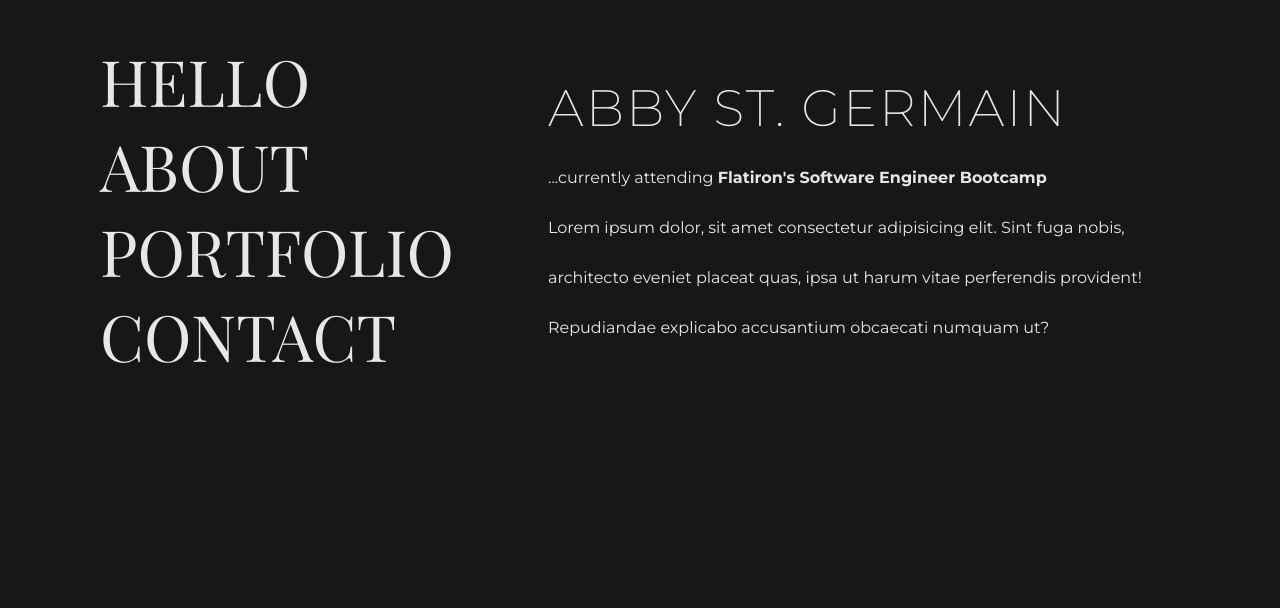
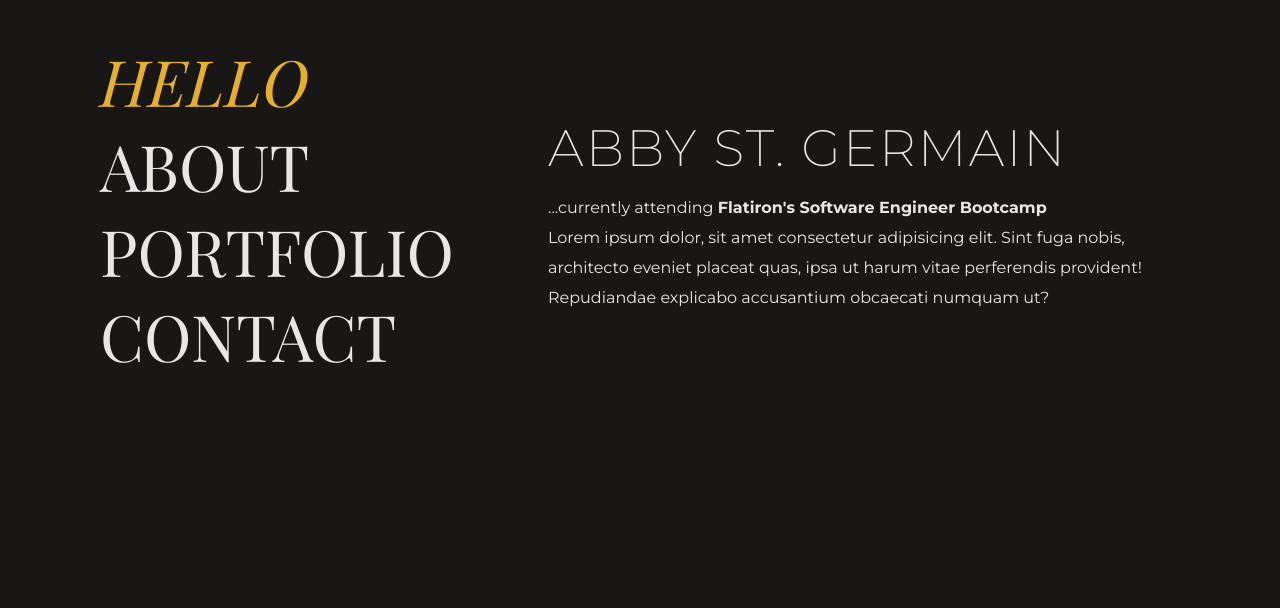
Before and after one commit to abbysaintg/my-personal-website-2, a plain HTML site: page index.html in a window 1280 px wide. Shown: the part 192-800 px from the top of the page. Drawn offline with Linux system fonts and the light colour scheme.

Commit message:
add in js scrollspy for navbar

```diff
--- a/index.html
+++ b/index.html
@@ -14,25 +14,21 @@
     <!-- fonts  -->
     <link rel="preconnect" href="https://fonts.googleapis.com">
     <link rel="preconnect" href="https://fonts.gstatic.com" crossorigin>
-    <link
-        href="https://fonts.googleapis.com/css2?family=Montserrat:ital,wght@0,100;0,200;0,300;0,400;0,500;0,600;0,700;0,800;0,900;1,100;1,200;1,300;1,400;1,500;1,600;1,700;1,800;1,900&family=Playfair+Display+SC:ital@0;1&display=swap"
-        rel="stylesheet">
-    <!-- javascript  -->
-    <!-- <script src="script.js"></script> -->
+    <link href="https://fonts.googleapis.com/css2?family=Montserrat:ital,wght@0,100;0,200;0,300;0,400;0,500;0,600;0,700;0,800;0,900;1,100;1,200;1,300;1,400;1,500;1,600;1,700;1,800;1,900&family=Playfair+Display+SC:ital@0;1&display=swap" rel="stylesheet">
 </head>
 
 <body>
 
     <div id="page">
 
-        <div id="navbar">
+        <nav>
             <ul>
                 <li><a href="#top">HELLO</a></li>
                 <li><a href="#about">ABOUT</a></li>
                 <li><a href="#portfolio">PORTFOLIO</a></li>
                 <li><a href="#contact">CONTACT</a></li>
             </ul>
-        </div>
+        </nav>
 
         <div id="content">
 
@@ -67,7 +63,7 @@
         </div>
 
     </div>
-
+    <script src="script.js"></script>
 </body>
 
 </html>
--- a/script.js
+++ b/script.js
@@ -0,0 +1,42 @@
+
+/* ---------------- NAVBAR SCROLLSPY ---------------- */
+
+let section = document.querySelectorAll('section'); // get all <section> elements
+
+let navLinks = document.querySelectorAll('nav ul a') // get all <a> inside <ul> inside #navbar element
+
+let sectionHeight = document.querySelector('section').offsetHeight; // get height of top section
+
+let sectionStartingPointArray = []; // array to store the top-most pixel points of each <section>
+
+let navLinksArray = []; // array to store the nav elements
+
+// for every <section> element we store their top-most pixel point into an array
+section.forEach((sec) => { sectionStartingPointArray.push(sec.offsetTop); });
+
+// for every nav link element we store them in an array
+navLinks.forEach((navLink) => { navLinksArray.push(navLink); });
+
+// call this function on loading the webpage
+window.onload = () => {
+    navLinksArray[0].classList.add('active');
+}
+
+// call this function everytime we scroll on the browser window
+window.onscroll = () => {
+    // amount of pixel we have scrolled downwards from the top-most point of the web page
+    let downwardScroll = window.scrollY;
+    // for every <section>'s top-most point
+    sectionStartingPointArray.forEach((sectionStart, sectionIndex) => {
+        // check if the current downward scroll is on the middle of each <section>
+        // by using its top-most point minus its height divide by half
+        if (downwardScroll >= sectionStart - sectionHeight / 2) {
+            //if so, we remove all the 'active' classes on all nav links
+            navLinksArray.forEach((nav) => { nav.classList.remove('active'); });
+            //then add the 'active' class on the corresponding nav depending on which section the scroll is currently at
+            navLinksArray[sectionIndex].classList.add('active');
+        }
+    });
+}
+
+/* ---------------- CONTACT FORM SUBMISSION ---------------- */
--- a/style.css
+++ b/style.css
@@ -24,7 +24,7 @@ h1 {
 }
 
 p {
-    line-height: 50px;
+    line-height: 30px;
 }
 
 a {
@@ -75,7 +75,7 @@ a:hover {
 
 /* ----------------------- grid 1 / navbar ----------------------- */
 
-#navbar {
+nav {
     position: sticky; /* like fixed, but has no effect on the position of adjacenet elements */
     top: 0; /* to make it stick to the top of the screen */
     height: 100vh; /* make the height equal to 100 view height */
@@ -85,14 +85,16 @@ a:hover {
     /* border: solid 1px #E8E7E7; */
 }
 
-#navbar li {
+nav li {
     list-style-type: none;  /* remove bullet points */
     font-family: 'Playfair Display SC', serif; /* change font of nav links */
     font-size: 5vw; /* font size that scales with window */
 }
 
-#navbar a:hover {
+nav a.active,
+nav a:hover {
     font-style: italic;
+    color: #e6af2e;
 }
 
 /* ----------------------- grid 2 / sections ----------------------- */
@@ -104,6 +106,8 @@ a:hover {
     flex-direction: column;
     justify-content: center;
     align-content: center;
+    /* position: relative;
+    overflow-y: scroll; */
     /* border: solid 1px #E8E7E7; */
 }
 
```
